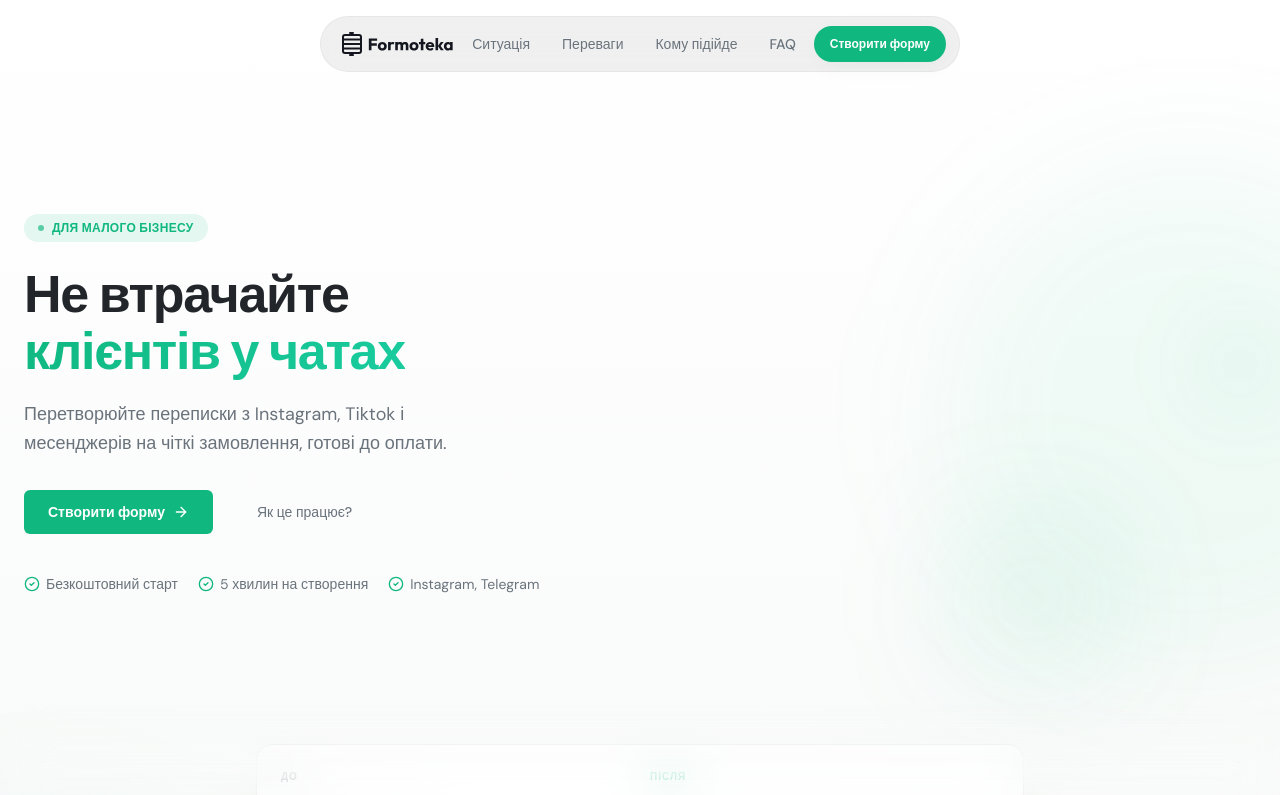
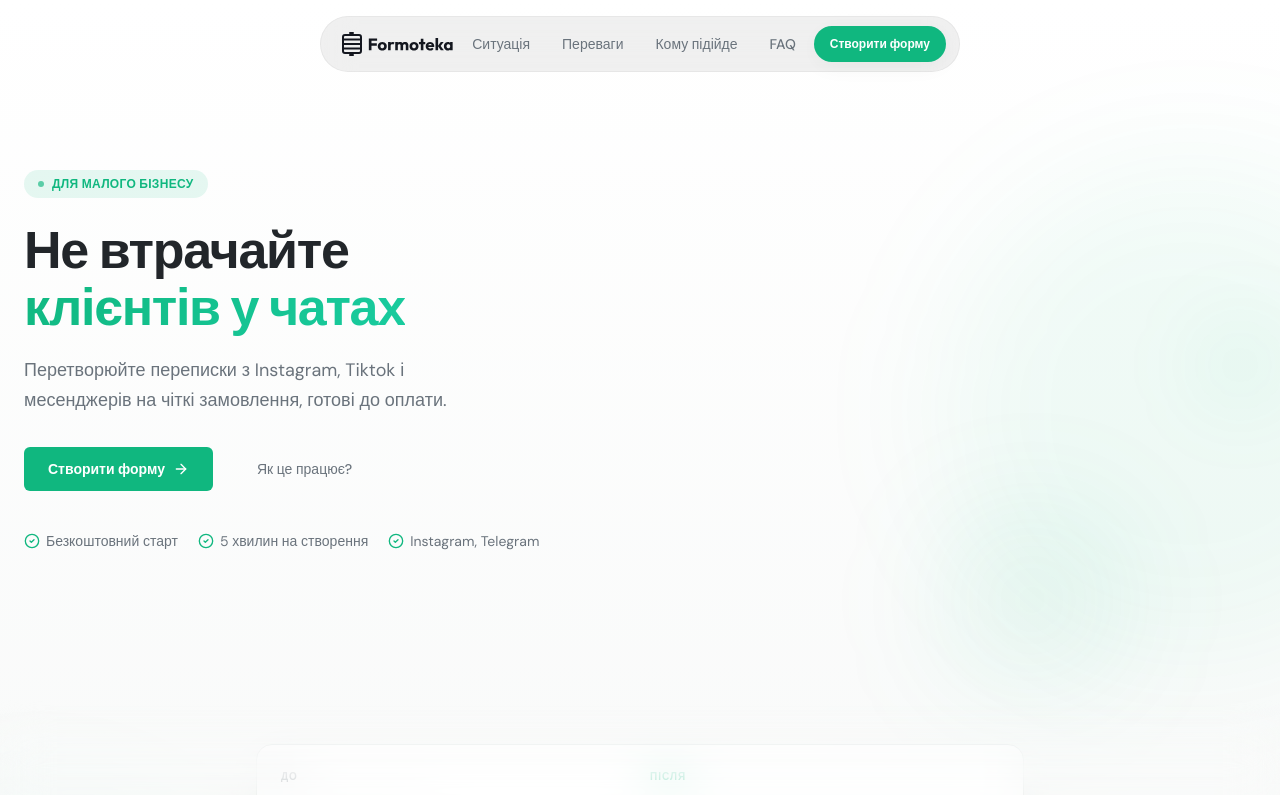
Before and after one commit to olekzakhar/formoteka, a Next.js app: page / in a window 1280 px wide. Shown: the top 795 px of the page. Built offline with nearby package versions, Linux system fonts and the light colour scheme; no server answers.

Commit message:
[~] Змінив розміщення по висоті тексту з кнопками у hero секції лендінгу

```diff
--- a/components/landing/Hero.js
+++ b/components/landing/Hero.js
@@ -17,9 +17,9 @@ const HeroSection = () => {
       <div className="absolute -bottom-20 -left-40 w-[400px] h-[400px] bg-primary/3 rounded-full blur-3xl" />
 
       <div className="container relative">
-        <div className="grid lg:grid-cols-2 gap-2 lg:gap-4 items-center">
+        <div className="grid lg:grid-cols-2 gap-2 lg:gap-4">
           {/* Left side - Content */}
-          <div className="max-w-xl">
+          <div className="max-w-xl pt-[26px]">
             {/* Badge */}
             <div className="animate-fade-up inline-flex items-center gap-2 px-3.5 py-1.5 rounded-full bg-primary/10 text-primary text-xs font-semibold mb-6 tracking-wide uppercase">
               <span className="w-1.5 h-1.5 rounded-full bg-primary animate-pulse" />
```
